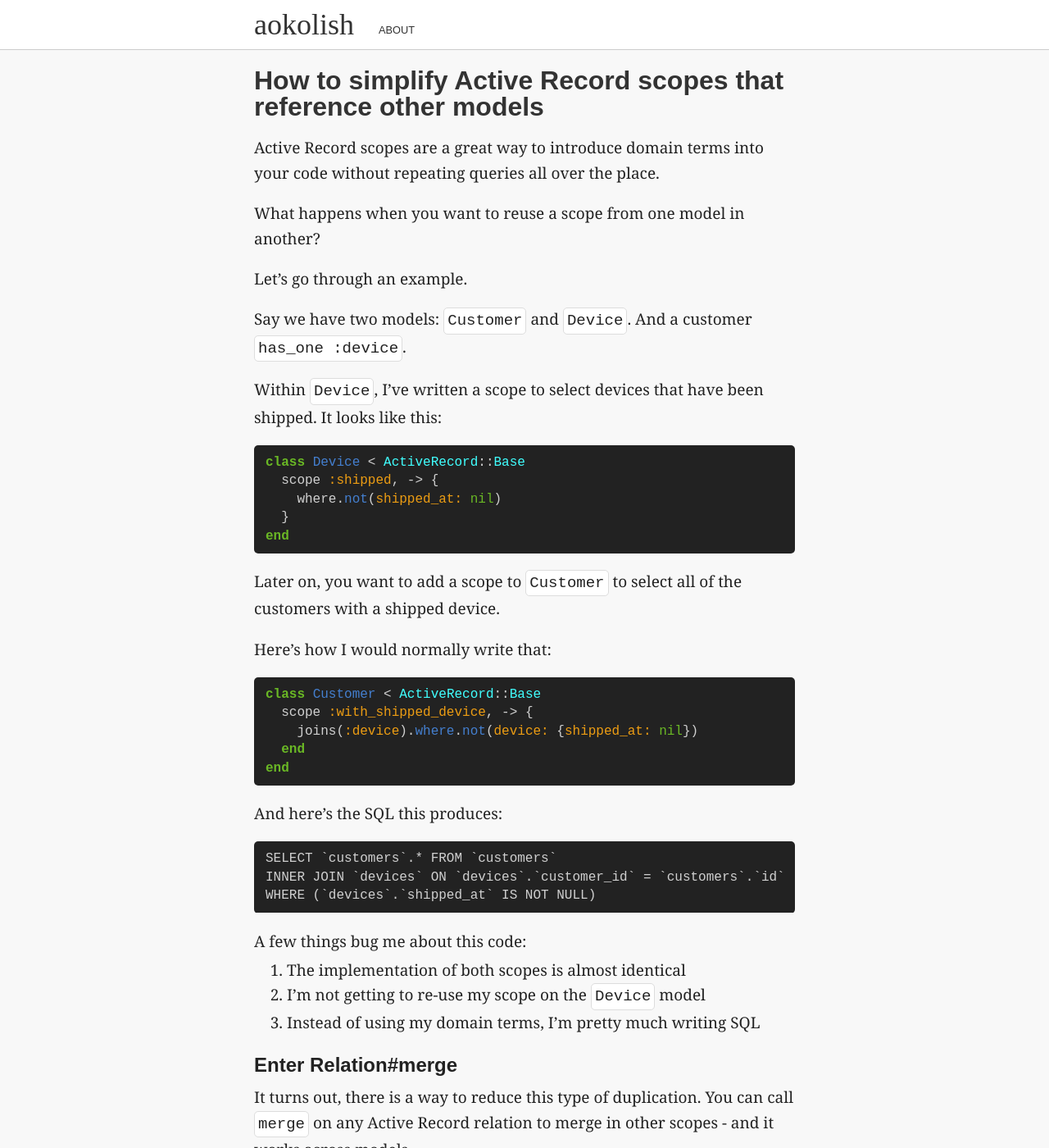
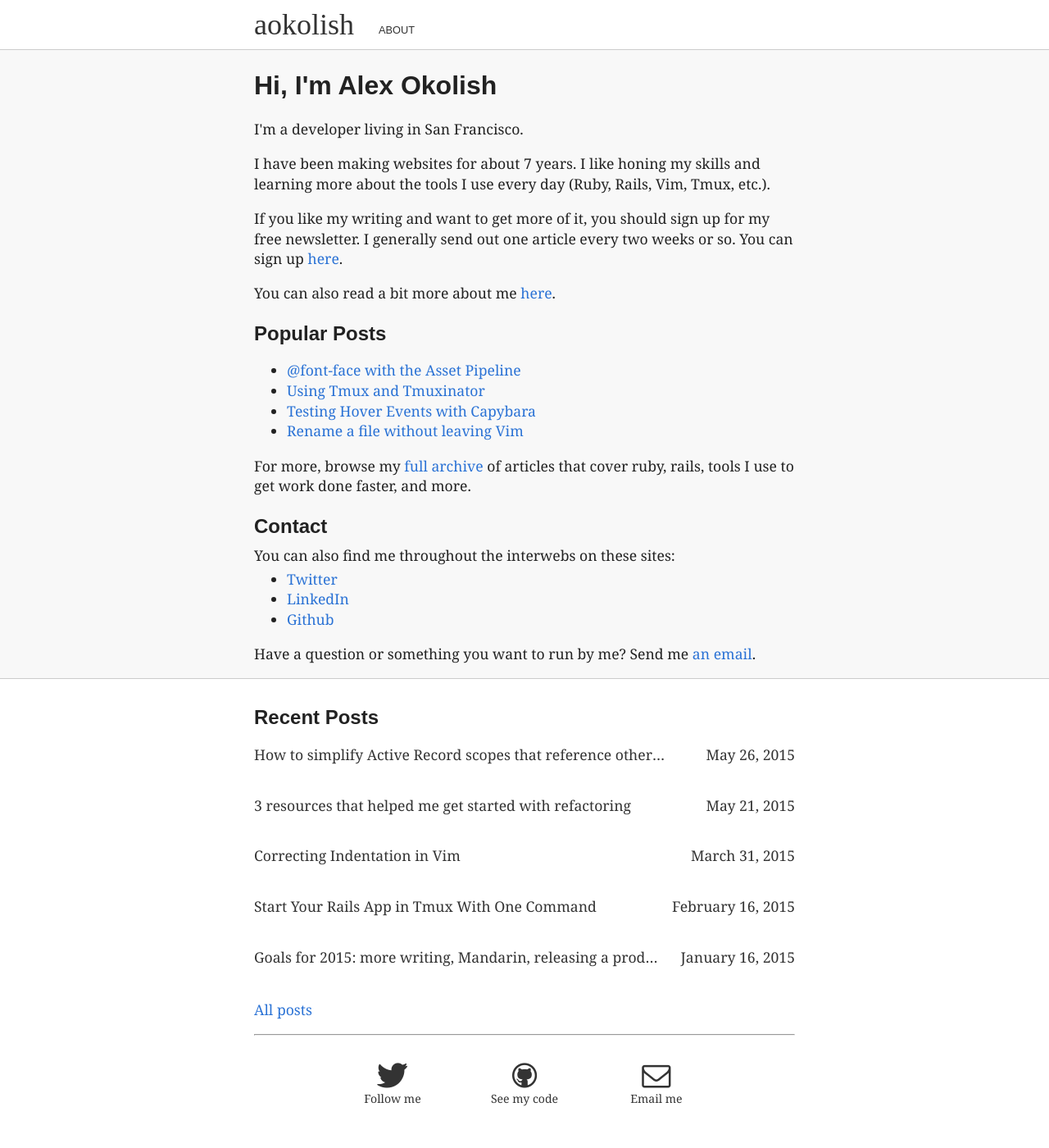
Before and after one commit to ao140505/ao140505.github.io, a Jekyll site: the page built from index.html, in a window 1280 px wide and 1400 px high. Shown: the whole window at 82% size. Built offline with Jekyll 4.4.1, drawn with Linux system fonts in a browser that asks for light colours; some web fonts are replaced; Markdown is read by kramdown in place of the engine named in the settings; some of the changed text lies outside the part shown.

Commit message:
change homepage to have something other than the latest post

```diff
--- a/index.html
+++ b/index.html
@@ -2,6 +2,56 @@
 layout: layout
 ---
 
-{% assign post = site.posts.first %}
-{% assign content = post.content %}
-{% include post_detail.html %}
+<article id="about">
+  <h1>Hi, I'm Alex Okolish</h1>
+
+  <p>
+    I'm a developer living in San Francisco.
+  </p>
+
+  <p>
+    I have been making websites for about 7 years. I like honing my skills and learning
+    more about the tools I use every day (Ruby, Rails, Vim, Tmux, etc.).
+  </p>
+
+  <p>
+    If you like my writing and want to get more of it, you should sign up for my
+    free newsletter. I generally send out one article every two weeks or so.
+    You can sign up <a href="http://eepurl.com/4YwdH">here</a>.
+  </p>
+
+  <p>
+    You can also read a bit more about me <a href="/about/">here</a>.
+  </p>
+
+  <h2>Popular Posts</h2>
+
+  <ul>
+    <li><a href="{% post_url 2011-12-24-at-font-face-with-the-asset-pipeline %}">@font-face with the Asset Pipeline</a></li>
+    <li><a href="{% post_url 2013-02-12-using-tmux-and-tmuxinator %}">Using Tmux and Tmuxinator</a></li>
+    <li><a href="{% post_url 2012-01-22-testing-hover-events-with-capybara %}">Testing Hover Events with Capybara</a></li>
+    <li><a href="{% post_url 2014-11-05-rename-a-file-without-leaving-vim %}">Rename a file without leaving Vim</a></li>
+  </ul>
+
+  <p>
+    For more, browse my <a href="/archive/">full archive</a> of articles that
+    cover ruby, rails, tools I use to get work done faster, and more.
+  </p>
+
+  <h2>Contact</h2>
+
+  <p>
+    You can also find me throughout the interwebs on these sites:
+  </p>
+
+  <ul>
+    <li><a href="https://twitter.com/aokolish">Twitter</a></li>
+    <li><a href="https://www.linkedin.com/pub/alex-okolish/19/81/771">LinkedIn</a></li>
+    <li><a href="https://github.com/aokolish">Github</a></li>
+  </ul>
+
+  <p>
+    Have a question or something you want to run by me? Send me <a href="mailto:alex.okolish@gmail.com">an email</a>.
+  </p>
+
+</article>
```
